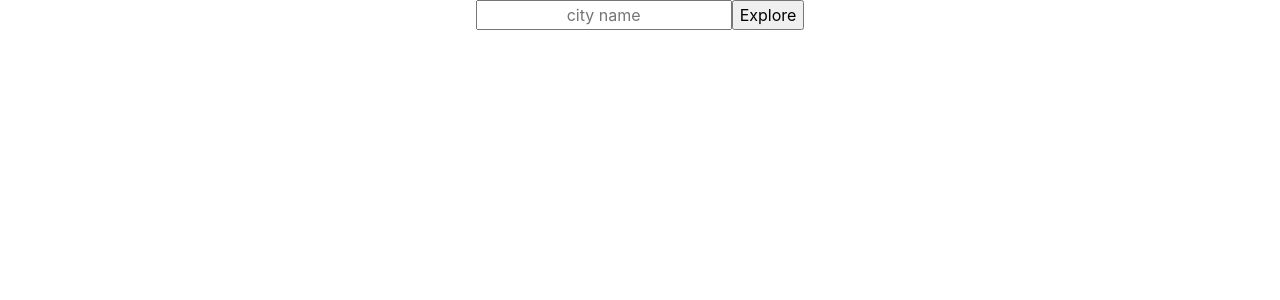
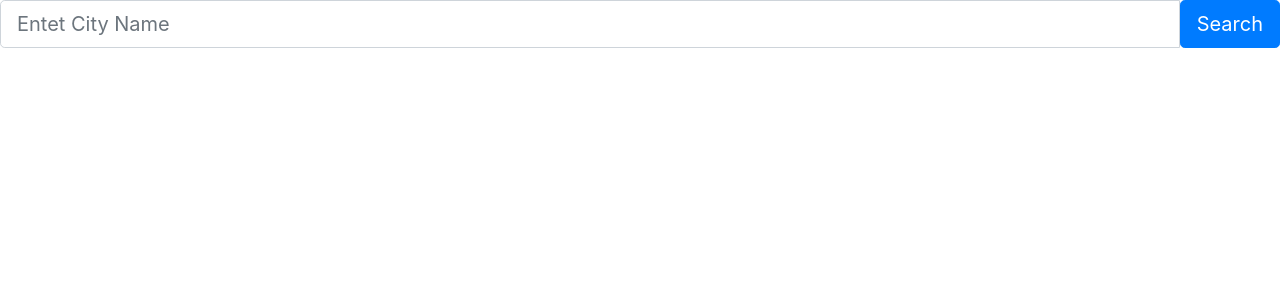
Before and after one commit to AnasAGc/city-explorer, a React (Create React App) app: page / in a window 1280 px wide. Shown: the top 300 px of the page. Built offline with nearby package versions, Linux system fonts and the light colour scheme.

Commit message:
do some bootstrap

```diff
--- a/src/App.js
+++ b/src/App.js
@@ -3,6 +3,7 @@ import Forms from "./Component/Forms";
 import CityRande from "./Component/CityRande";
 import Weather from "./Component/Weather";
 import Movies from "./Component/Movies";
+import Figure from 'react-bootstrap/Figure'
 import 'bootstrap/dist/css/bootstrap.min.css';
 
 
@@ -36,19 +37,22 @@ updatMovies=(update)=>{
     this.setState({
       moviesData:update
     })
-    console.log(update);
+    // console.log(update);
   }
 
 
 
   render() {
     return (
-      <div className='mainPage' >
+      <div  >
         <Forms moviesFunction={this.updatMovies} weatherFunction={this.updatWeather} showValue={this.show} update={this.updateData} />
         <CityRande mapShowValue={this.state.showFlage} cityData={this.state.cityData} />
         <Weather cityWatherData={this.state.weatherData} />
         <Movies data={this.state.moviesData} />
-      </div>
+
+
+            </div>
+
     );
   }
 }
--- a/src/Component/CityRande.js
+++ b/src/Component/CityRande.js
@@ -1,4 +1,6 @@
 import React from "react";
+import Figure from "react-bootstrap/Figure";
+import Alert from "react-bootstrap/Alert";
 
 class CityRande extends React.Component {
   constructor(props) {
@@ -9,30 +11,56 @@ class CityRande extends React.Component {
     this.setState = {
       mapFlag: this.props.mapShowValue,
     };
+
   }
+
+
 
   render() {
     return (
-      <div className={'cityInfoComponent'}>
-        {this.props.mapShowValue && (
-          <p> Location : {this.props.cityData.display_name} </p>
-        )}
-        {this.props.mapShowValue && (
-          <p> Latitude : {this.props.cityData.lat} </p>
-        )}
-        {this.props.mapShowValue && (
-          <p> Longitude : {this.props.cityData.lon} </p>
-        )}
+      <div className={"cityInfoComponent"}>
+        <Figure>
+          {this.props.mapShowValue && (
+            <Figure.Image
+              width={400}
+              height={400}
+              alt="171x180"
+              src={`https://maps.locationiq.com/v3/staticmap?key=pk.43fed3791d35ddb76aa14f749c6d3080&center=${this.props.cityData.lat},${this.props.cityData.lon} `}
+            />
+          )}
 
-        {this.props.mapShowValue && (
-          <img
-            src={`https://maps.locationiq.com/v3/staticmap?key=pk.43fed3791d35ddb76aa14f749c6d3080&center=${this.props.cityData.lat},${this.props.cityData.lon} `}
-            alt="map" hight='300px' width='300px'
-          />
-        )}
+          {this.props.mapShowValue && (
+            <Figure.Caption>
+              <Alert variant="success ">
+                {this.props.cityData.display_name}
+              </Alert>
+            </Figure.Caption>
+          )}
+        </Figure>
       </div>
     );
   }
 }
 
+
+
+
 export default CityRande;
+
+// {/*
+//         {this.props.mapShowValue && (
+//           <p> Location : {this.props.cityData.display_name} </p>
+//         )}
+//         {this.props.mapShowValue && (
+//           <p> Latitude : {this.props.cityData.lat} </p>
+//         )}
+//         {this.props.mapShowValue && (
+//           <p> Longitude : {this.props.cityData.lon} </p>
+//         )}
+
+//         {this.props.mapShowValue && (
+//           <img
+//             src={`https://maps.locationiq.com/v3/staticmap?key=pk.43fed3791d35ddb76aa14f749c6d3080&center=${this.props.cityData.lat},${this.props.cityData.lon} `}
+//             alt="map" hight='300px' width='300px'
+//           />
+//         )} */}
--- a/src/Component/Forms.js
+++ b/src/Component/Forms.js
@@ -1,5 +1,10 @@
 import React from "react";
 import axios from "axios";
+import Alert from "react-bootstrap/Alert";
+import {FormControl,Button} from 'react-bootstrap/';
+import InputGroup from 'react-bootstrap/InputGroup'
+
+
 class Forms extends React.Component {
   // carfull how you write the props constructor
   constructor(props) {
@@ -12,55 +17,83 @@ class Forms extends React.Component {
   handlSubmition = async (event) => {
     event.preventDefault();
     let cityName = event.target.searchQuery.value;
+    // console.log(cityName);
     let key = "pk.0dce802ef0a078f73c16f0a005962190";
     let locURL = `https://us1.locationiq.com/v1/search.php?key=${key}&q=${cityName}&format=json`;
 
     try {
       let locResult = await axios.get(locURL);
       var newData = locResult.data[0];
-      // let wetherURL = `https://weather-city5.herokuapp.com/cityLat=${31.5159996}&cityLon=${34.4289168}`;
-      // let wetherURL = `http://localhost:3002/weather?cityLat=${newData.lat}&cityLon=${newData.lon}`;
-      //http://localhost:3002/weatherForcast?cityLat=31.5159996&cityLon=34.4289168
 
       let wetherURL = `https://weather-city5.herokuapp.com/weatherForcast?cityLat=${newData.lat}&cityLon=${newData.lon}`;
-      let weatherResult=await axios.get(wetherURL);
-      // console.log(weatherResult.data);
-      // console.log(newData.lat);
+      let weatherResult = await axios.get(wetherURL);
 
-      let moviesUrl=`https://weather-city5.herokuapp.com/movies?cityName=${cityName}`
-      let moviesResult=await axios.get(moviesUrl);
+      let moviesUrl = `https://weather-city5.herokuapp.com/movies?cityName=${cityName}`;
+      let moviesResult = await axios.get(moviesUrl);
 
-      // console.log(moviesResult.data);
       this.props.update(newData);
       this.props.showValue(false);
       this.props.weatherFunction(weatherResult.data);
       this.props.moviesFunction(moviesResult.data);
-      // console.log(newData.display_name.split(',')[0]);
+      this.setState({
+        show: false,
+      });
+
     } catch {
       this.setState({
-        show:true,
+        show: !this.state.show,
       });
-
 
       this.props.showValue(true);
     }
+    console.log(this.state.show);
   };
-  handl=()=>{
-
-  }
-
 
   render() {
     return (
-      <div className='formComponent' >
+      <div>
         <form onSubmit={this.handlSubmition}>
-          <input type="text" placeholder="city name" name="searchQuery" />
-          <input type="submit" value="Explore" />
+
+          {/* <input type="text" placeholder="city name" name="searchQuery" /> */}
+          {/* <input type="submit" value="Explore" /> */}
+
+          <InputGroup className="mb-3">
+              <FormControl
+              placeholder="Entet City Name"
+              aria-label="Recipient's username"
+              aria-describedby="basic-addon2"
+              size="lg"
+              name="searchQuery"
+            />
+            <Button type="submit"  size="lg"  variant="primary" id="button-addon2">
+             Search
+            </Button>
+          </InputGroup>
+
+
         </form>
-        {this.state.show && <p>Error Status Code: 400</p>}
+        {this.state.show &&<Alert variant="danger">Error  400 check it out!</Alert> }
+
+
+
       </div>
     );
   }
 }
 
 export default Forms;
+
+
+
+
+
+
+
+
+// let wetherURL = `https://weather-city5.herokuapp.com/cityLat=${31.5159996}&cityLon=${34.4289168}`;
+// let wetherURL = `http://localhost:3002/weather?cityLat=${newData.lat}&cityLon=${newData.lon}`;
+//http://localhost:3002/weatherForcast?cityLat=31.5159996&cityLon=34.4289168
+// console.log(newData.display_name.split(',')[0]);
+// console.log(weatherResult.data);
+// console.log(newData.lat);
+// console.log(moviesResult.data);
--- /dev/null
+++ b/src/Component/Movie.js
@@ -0,0 +1,35 @@
+import React from 'react'
+
+
+
+class Movie extends React.Component{
+
+    render(){
+        return(
+            <div>
+                  {
+                 this.props.data.map((item,inx)=>{
+                    return(
+
+                        <div key={inx}>
+
+
+                            {<p>  {item.title}   </p>}
+                            {<p> {item.overview}</p>}
+                            {<p> {item.averageVotes}</p>}
+                            {<p> {item.popularity}</p>}
+                            {<p> {item.totalVotes}</p>}
+
+                            </div>
+
+                    )
+
+                 })
+             }
+            </div>
+        )
+    }
+}
+
+
+export default Movie;
--- a/src/Component/Movies.js
+++ b/src/Component/Movies.js
@@ -1,30 +1,12 @@
 import React from "react";
+import Movie from "./Movie";
+
 class Movies extends React.Component {
 
 
     render(){
         return(
-            <div>
-                  {
-                 this.props.data.map((item)=>{
-                    return(
-
-                        <div>
-
-
-                            {<p>  {item.title}   </p>}
-                            {<p> {item.overview}</p>}
-                            {<p> {item.averageVotes}</p>}
-                            {<p> {item.popularity}</p>}
-                            {<p> {item.totalVotes}</p>}
-
-                            </div>
-
-                    )
-
-                 })
-             }
-            </div>
+           <Movie data={this.props.data}/>
         )
     }
 }
--- a/src/Component/Weather.js
+++ b/src/Component/Weather.js
@@ -1,5 +1,5 @@
 import React from 'react';
-
+import WeatherDay from './WeatherDay'
 
 
 class Weather extends React.Component{
@@ -7,30 +7,8 @@ class Weather extends React.Component{
 
     render(){
         return(
-          <div>
-             {
-                 this.props.cityWatherData.map((item)=>{
-                    return(
-
-                        <div>
-
-
-                            {<p> Description: The temprture  {item.temp} with {item.description}   </p>}
-                            {<p> Date: {item.data}</p>}
-                            </div>
-
-                    )
-
-                 })
-             }
-
-          </div>
+            < WeatherDay cityWatherData={this.props.cityWatherData}/>
         )
     }
 }
-
 export default Weather;
-
-
-// <p> {this.props.cityWatherData[0].data }</p>
-// <p> {this.props.cityWatherData.description}</p>
--- /dev/null
+++ b/src/Component/WeatherDay.js
@@ -0,0 +1,33 @@
+import React from 'react';
+
+
+class WeatherDay extends React.Component{
+
+    render(){
+        return(
+
+            <div>
+            {
+                this.props.cityWatherData.map((item,inx)=>{
+                   return(
+
+                       <div key={inx}>
+
+
+                           {<p> Description: The temprture  {item.temp} with {item.description}   </p>}
+                           {<p> Date: {item.data}</p>}
+                           </div>
+
+                   )
+
+                })
+            }
+
+         </div>
+        )
+    }
+};
+
+
+
+export default WeatherDay;
--- a/src/index.css
+++ b/src/index.css
@@ -11,18 +11,3 @@ code {
   font-family: source-code-pro, Menlo, Monaco, Consolas, 'Courier New',
     monospace;
 }
-
-
-*{
-  text-align: center;
-}
-/* p{
-  padding: 10px;
-  width: 100%;
-  border: 1px solid gray;
-}
-
-p:first-child{
-  display: inline-block;
-  margin-top: 10px;
-} */
```
